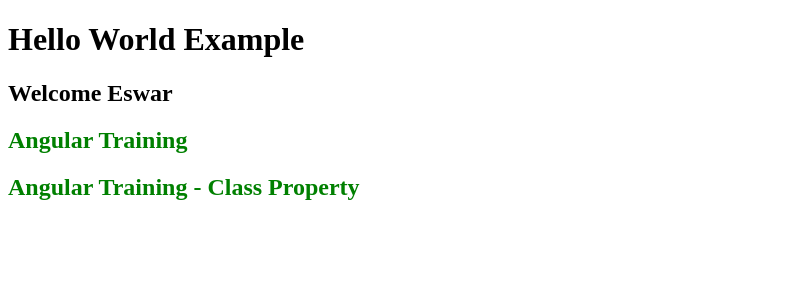
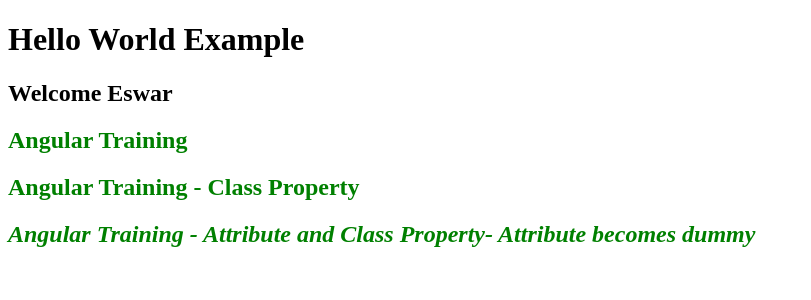
Before and after one commit to eswarpullagan/AngularTraining, an Angular app: page / in a window 1280 px wide. Shown: the top 300 px of the page, without its empty margins (0-811 px from the left). Built offline with nearby package versions, Linux system fonts and the light colour scheme.

Commit message:
Attribute and Class Property- Attribute becomes dummy

```diff
--- a/src/app/class-binding/class-binding.component.ts
+++ b/src/app/class-binding/class-binding.component.ts
@@ -6,6 +6,7 @@
   <h2>Welcome {{name}}</h2>
   <h2 class="text-success">Angular Training</h2>
   <h2 [class]="successClass">Angular Training - Class Property</h2>
+  <h2 class="text-special" [class]="successClass">Angular Training - Attribute and Class Property- Attribute becomes dummy</h2>
   `,
   styles:[`
     .text-success{
```
